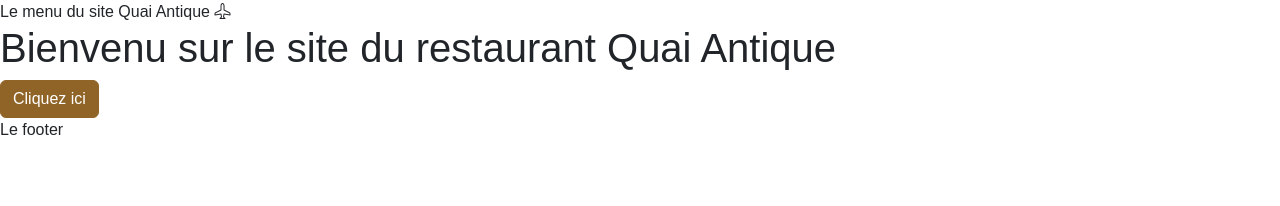
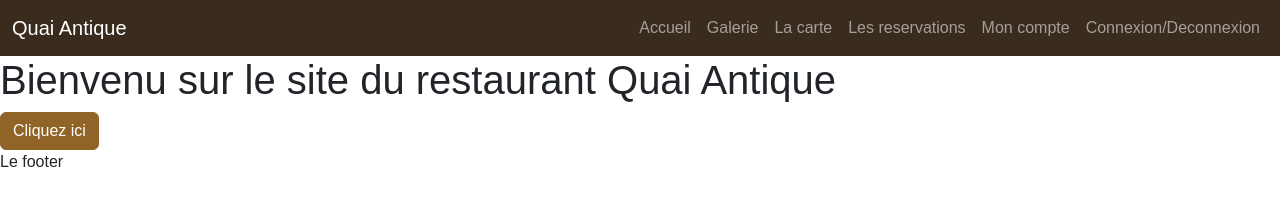
Before and after one commit to AntaresKS/QuaiAntiqueRestaurantFront, a website with bundled scripts: page index.html in a window 1280 px wide. Built offline with nearby package versions, Linux system fonts and the light colour scheme; files whose address does not match are found by name; a web font is replaced by a local one.

Commit message:
Add site Header :art:

```diff
--- a/Router/router.js
+++ b/Router/router.js
@@ -47,7 +47,7 @@ const LoadContentPage = async () => {
     document.querySelector("body").appendChild(scriptTag);
   }
   // Changement du titre de la page
-  document.title = `${actualRoute.title} + - + ${websitename}`;
+  document.title = `${actualRoute.title} - ${websitename}`;
 };
 
 // Fonction pour gerer les evenements de routage (clics sur les liens)
--- a/index.html
+++ b/index.html
@@ -11,7 +11,38 @@
 </head>
 <body>
 
-  <header>Le menu du site Quai Antique <i class="bi bi-airplane"></i></header>
+  <header>
+    <nav class="navbar navbar-expand-lg bg-dark" data-bs-theme="dark">
+      <div class="container-fluid">
+        <a class="navbar-brand" href="/">Quai Antique</a>
+        <button class="navbar-toggler" type="button" data-bs-toggle="collapse" data-bs-target="#navbarSupportedContent" aria-controls="navbarSupportedContent" aria-expanded="false" aria-label="Toggle navigation">
+          <span class="navbar-toggler-icon"></span>
+        </button>
+        <div class="collapse navbar-collapse" id="navbarSupportedContent">
+          <ul class="navbar-nav ms-auto mb-2 mb-lg-0">
+            <li class="nav-item">
+              <a class="nav-link" href="/">Accueil</a>
+            </li>
+            <li class="nav-item">
+              <a class="nav-link" href="#">Galerie</a>
+            </li>
+            <li class="nav-item">
+              <a class="nav-link" href="#">La carte</a>
+            </li>
+            <li class="nav-item">
+              <a class="nav-link" href="#">Les reservations</a>
+            </li>
+            <li class="nav-item">
+              <a class="nav-link" href="#">Mon compte</a>
+            </li>
+            <li class="nav-item">
+              <a class="nav-link" href="#">Connexion/Deconnexion</a>
+            </li>
+          </ul>
+        </div>
+      </div>
+    </nav>
+  </header>
 
   <main id="main-page">
     <!-- Contenu de la page -->
```
